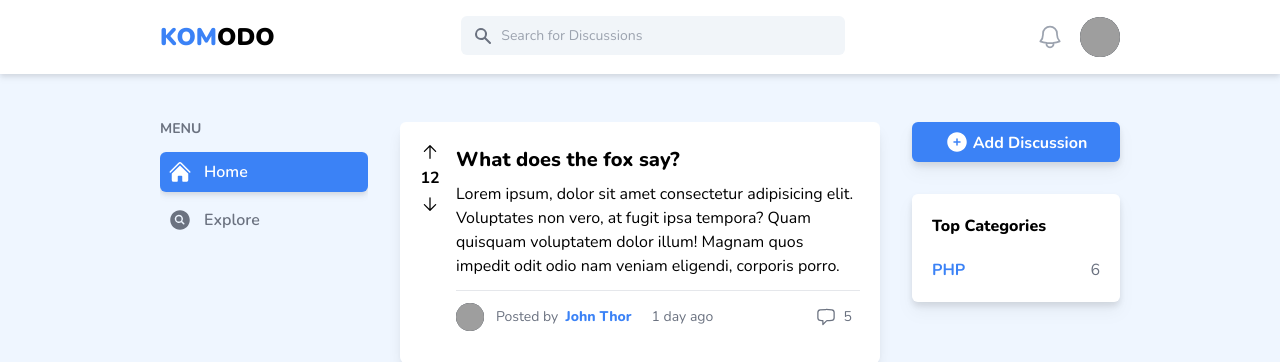
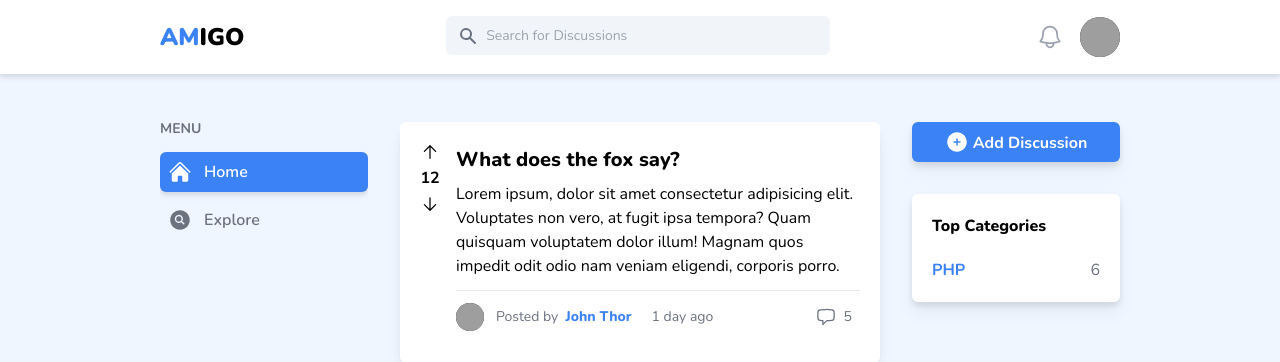
Before and after one commit to palsarip/UTS-Web-Programming, a PHP site: page /index.php in a window 1280 px wide. Shown: the top 362 px of the page. Run offline with PHP 8.4, Linux system fonts and the light colour scheme; some libraries are stand-ins or nearby versions; grey boxes are pictures that could not be loaded.

Commit message:
Update index.php

```diff
--- a/index.php
+++ b/index.php
@@ -13,12 +13,12 @@
     src="https://code.jquery.com/jquery-3.6.1.js"
     integrity="sha256-3zlB5s2uwoUzrXK3BT7AX3FyvojsraNFxCc2vC/7pNI="
     crossorigin="anonymous"></script>
-    <title>KOMODO</title>
+    <title>Vamos a Juntarmos</title>
 </head>
 <body id="body" class="bg-blue-50 h-[100em]">
     <nav class="sticky top-0  w-full h-auto bg-white m-auto py-4 drop-shadow-md z-[30]">
         <div class="flex justify-between mx-auto px-4 sm:px-6 lg:px-[2rem] xl:px-[10rem]">
-            <a href="index.php" class="text-2xl font-black"><span class="text-blue-500">KOM</span>ODO</a>
+            <a href="index.php" class="text-2xl font-black"><span class="text-blue-500">AM</span>IGO</a>
             <div class="hidden w-96 md:flex">
                 <form class="w-full max-w-md hover:text-blue-500 focus:outline-none focus:ring-2 focus:ring-white focus:ring-offset-2 ">
                     <label class="sr-only">Search</label>
```
